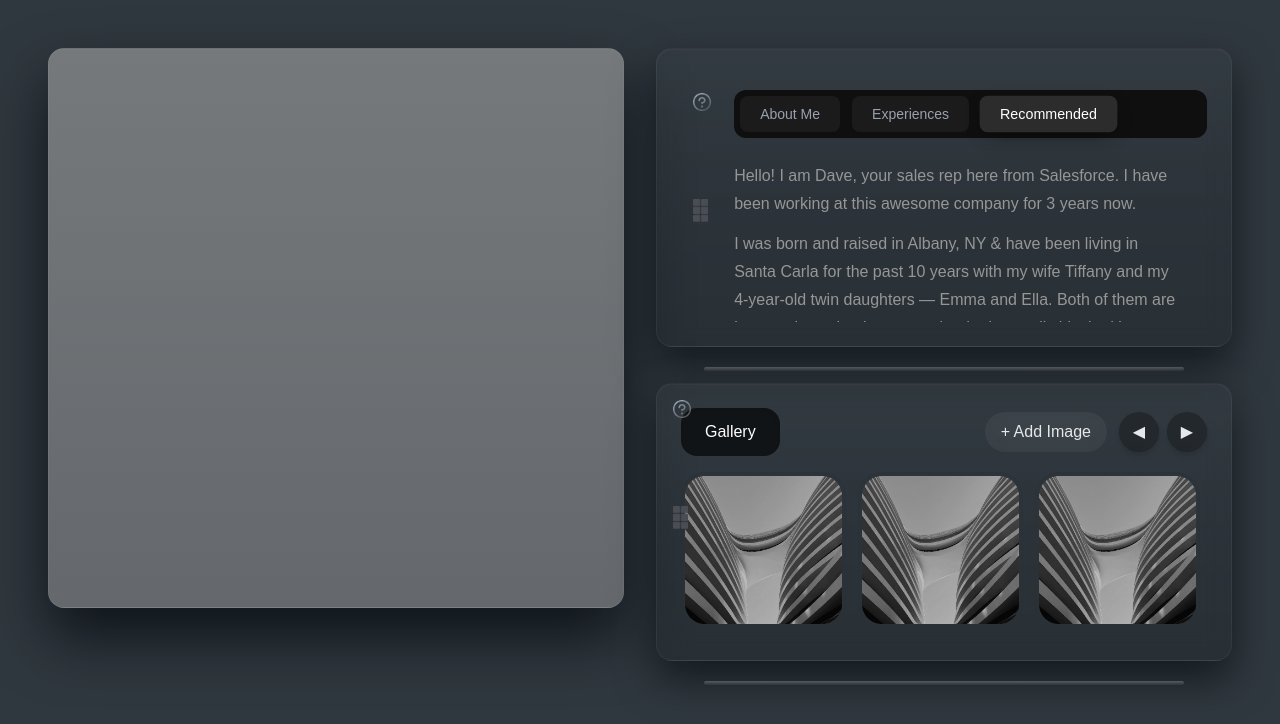
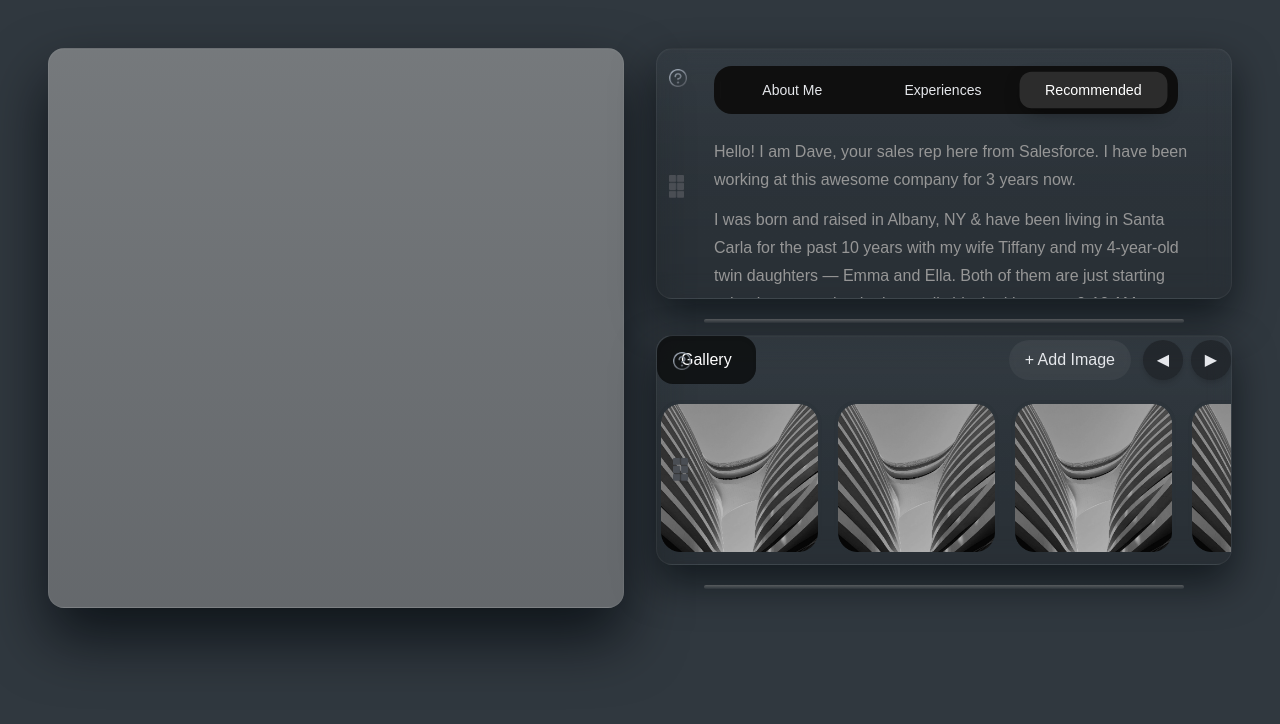
Before and after one commit to errajput/lunacal_assignment, a Next.js app: page / in a window 1280 px wide. Shown: the top 724 px of the page. Built offline with nearby package versions, Linux system fonts and the light colour scheme.

Commit message:
add some style

```diff
--- a/src/components/RightWidgets.jsx
+++ b/src/components/RightWidgets.jsx
@@ -3,7 +3,7 @@ import React from "react";
 export default function RightWidgets({ children, className = "" }) {
   return (
     <div
-      className={`relative rounded-2xl p-6 border border-white/5 backdrop-blur-md bg-linear-to-b from-[rgba(255,255,255,0.02)] to-[rgba(0,0,0,0.15)] ${className}`}
+      className={`relative rounded-2xl border border-white/5 backdrop-blur-md bg-linear-to-b from-[rgba(255,255,255,0.02)] to-[rgba(0,0,0,0.15)] ${className}`}
       style={{
         boxShadow:
           "0 18px 40px rgba(2,6,10,0.6), inset 0 1px 0 rgba(255,255,255,0.02)",
--- a/src/components/TabsWidget.jsx
+++ b/src/components/TabsWidget.jsx
@@ -4,7 +4,7 @@ import React from "react";
 
 export default function TabsWidget({ tabs = [], active, onChange }) {
   return (
-    <div className="bg-[#0f0f0f] rounded-xl flex items-center gap-3 flex-wrap p-1.5">
+    <div className="bg-[#0f0f0f] rounded-[18px] flex items-center gap-1.5 flex-wrap p-1.5 mr-[53px]">
       {tabs.map((t) => {
         const isActive = active === t;
         return (
@@ -12,15 +12,23 @@ export default function TabsWidget({ tabs = [], active, onChange }) {
             key={t}
             onClick={() => onChange(t)}
             aria-pressed={isActive}
-            className={`relative px-5 py-2 rounded-lg text-sm font-medium select-none transition-all duration-300
+            className={`
+
+              cursor-pointer relative w-[32%] px-5 py-2 rounded-xl text-sm font-medium select-none transition-all duration-300
               ${
                 isActive
-                  ? "bg-[#303030]/90 text-white shadow-[0_6px_20px_-8px_rgba(0,0,0,0.8)] scale-[1.02]"
-                  : "bg-white/5 text-gray-400 hover:bg-white/10 hover:text-white"
+                  ? "bg-[#303030]/90  text-white shadow-[0_6px_20px_-8px_rgba(0,0,0,0.8)] scale-[1.02]"
+                  : " "
               }
-              focus:outline-none focus:ring-2 focus:ring-gray-500/40`}
+              group overflow-hidden
+              `}
           >
-            {t}
+            {!isActive && (
+              <span className="absolute inset-0 -translate-x-full group-hover:translate-x-0 transform transition-transform duration-400 ease-in-out bg-white/4 z-0"></span>
+            )}
+            <span className="relative z-10  transition-colors duration-300">
+              {t}
+            </span>
           </button>
         );
       })}
```
